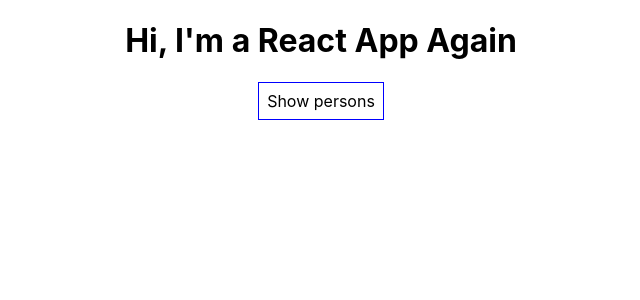
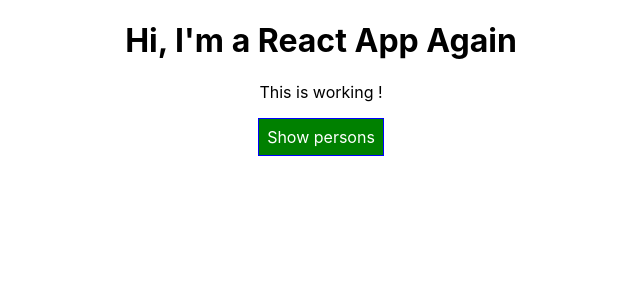
Before and after one commit to BenCRX/react-complete-guide, a React (Create React App) app: page / in a window 1280 px wide. Shown: the top 300 px of the page, without its empty margins (319-959 px from the left). Built offline with nearby package versions, Linux system fonts and the light colour scheme.

Commit message:
66 & 67 Finished

```diff
--- a/src/App.css
+++ b/src/App.css
@@ -1,3 +1,11 @@
 .App {
   text-align: center;
 }
+
+.red {
+  color: red;
+}
+
+.bold {
+  font-weight: bold;
+}
--- a/src/App.js
+++ b/src/App.js
@@ -29,7 +29,7 @@
 
     tempPerson.name = event.target.value;
 
-    const tempPersons = [ ...this.state.persons ];
+    const tempPersons = [...this.state.persons];
     tempPersons[personIndex] = tempPerson;
 
     this.setState({ persons: tempPersons });
@@ -42,11 +42,20 @@
 
   render() {
     const style = {
-      backgroundColor: "white",
+      backgroundColor: "green",
+      color: "white",
       font: "inherit",
       border: "1px solid blue",
       padding: "8px",
       cursor: "pointer",
+    };
+
+    let classes = [];
+    if (this.state.persons.length <= 2) {
+      classes.push('red');
+    }
+    if (this.state.persons.length <= 1) {
+      classes.push('bold');
     };
 
     let persons = null;
@@ -67,11 +76,14 @@
           })}
         </div>
       );
+
+      style.backgroundColor = "Red";
     }
 
     return (
       <div className="App">
         <h1>Hi, I'm a React App Again</h1>
+        <p className={classes.join(' ')}>This is working !</p>
 
         <button style={style} onClick={this.handleTogglePersons}>
           Show persons
```
